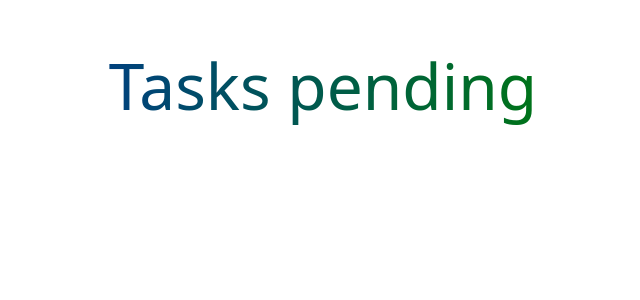
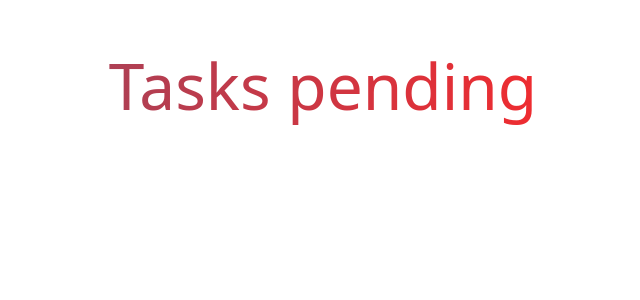
Before and after one commit to SamRuaF/DjangoCrud, a Django app: page /tasks/ in a window 1280 px wide. Shown: the part 56-356 px from the top of the page, without its empty margins (317-957 px from the left). Run offline with Django 5.2, Linux system fonts and the light colour scheme; the visitor is signed in with stand-in values (Sample User, id 1); data that the repository does not hold is empty.

Commit message:
Change colors

```diff
--- a/tasks/templates/tasks.html
+++ b/tasks/templates/tasks.html
@@ -3,7 +3,7 @@
 {% block content %}
 <style>
     .title {
- background: linear-gradient(to left, green, blue);
+ background: linear-gradient(to left, rgb(255, 39, 39), rgb(89, 89, 131));
  background-size: 200% auto;
  -webkit-background-clip: text;
  background-clip: text;
```
